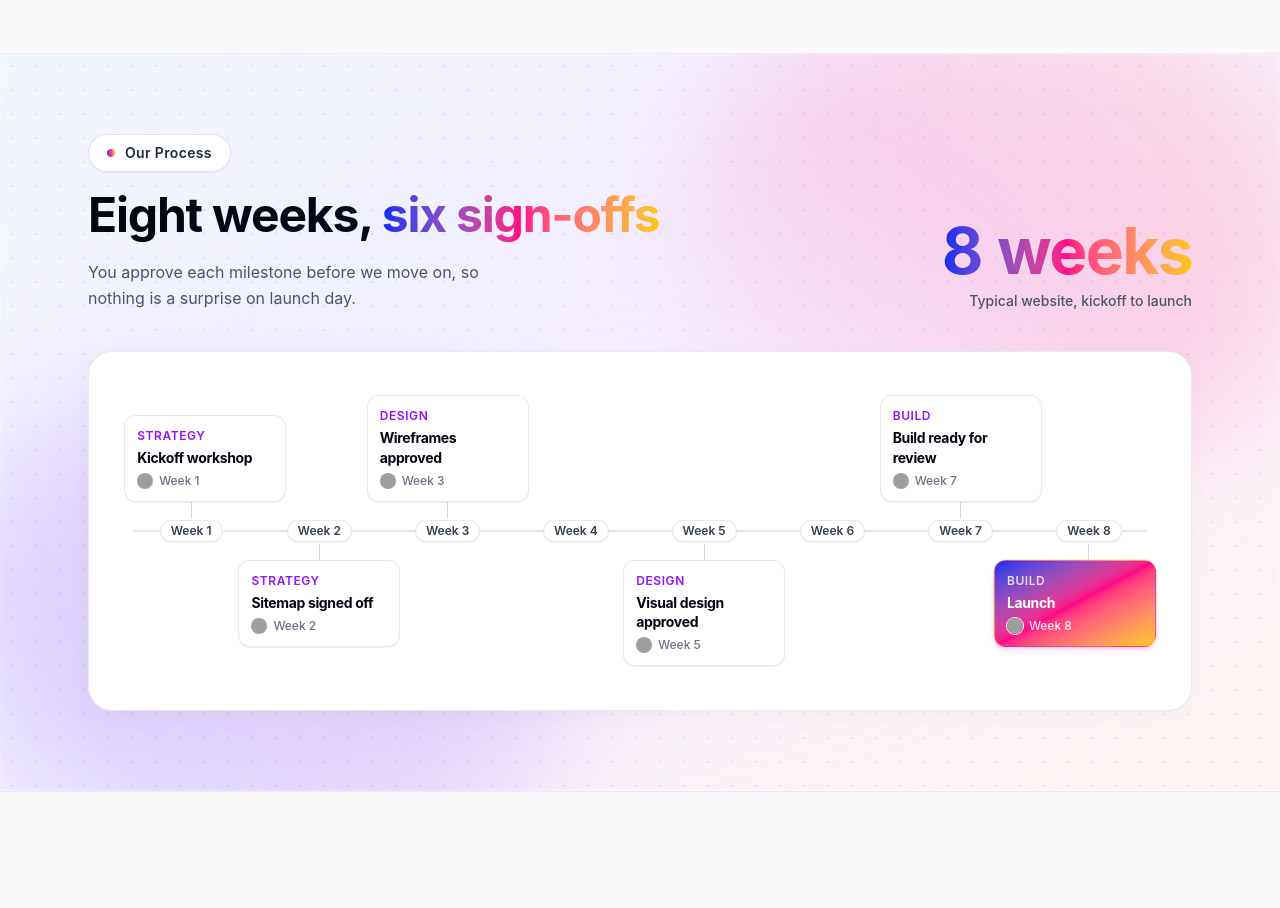
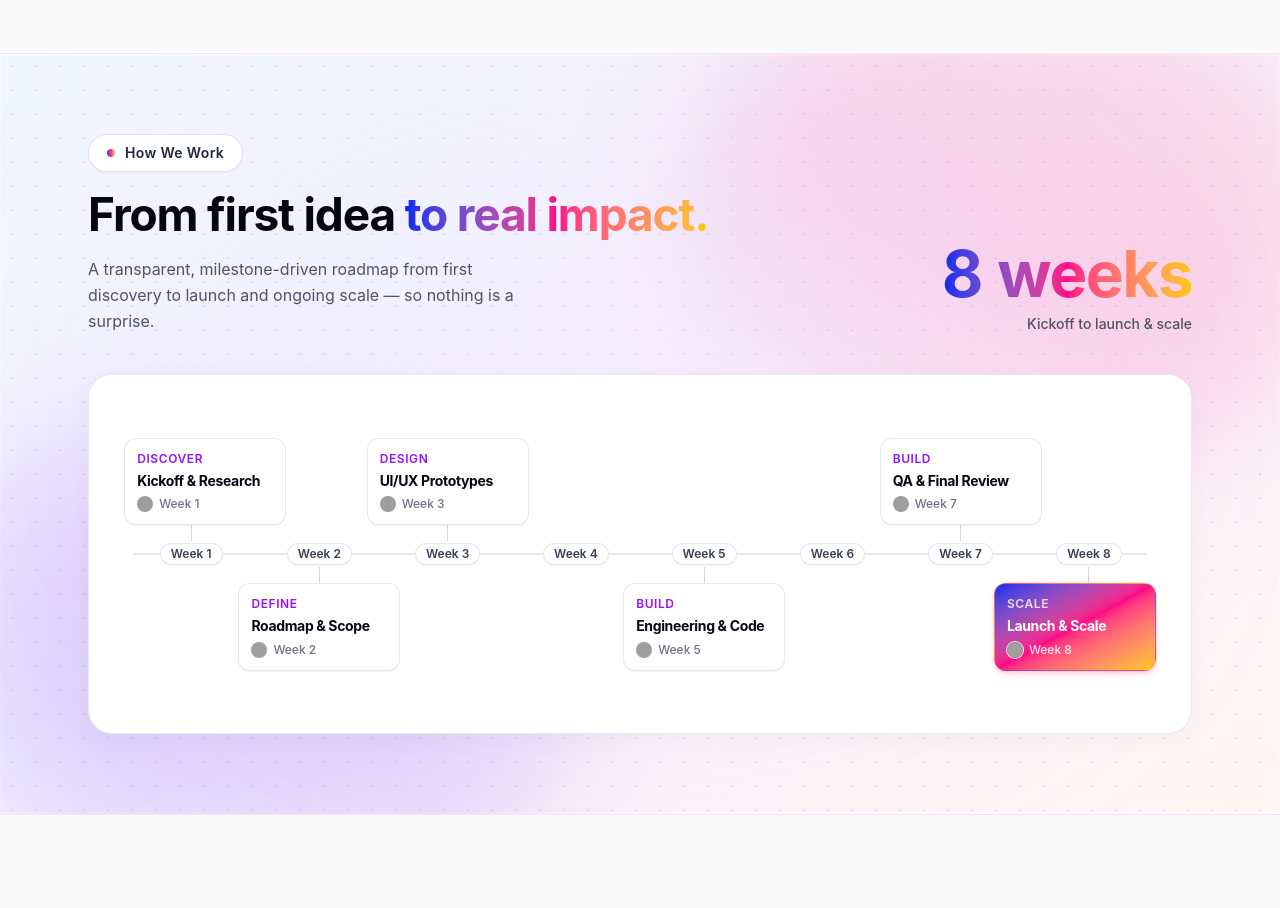
Before and after one commit to AnishDebnath/Codevia-Website, a React (Vite) app: page / in a window 1280 px wide. Shown: the part 2260-3168 px from the top of the page. Built offline with nearby package versions, Linux system fonts and the light colour scheme; grey boxes are pictures that could not be loaded.

Commit message:
Change process section content

```diff
--- a/src/pages/Home/Process.tsx
+++ b/src/pages/Home/Process.tsx
@@ -3,7 +3,7 @@ import React from 'react';
 // ponytail: proper sizing, strictly contained within div boundaries, zero horizontal overflow on desktop
 interface Milestone {
   week: number;
-  category: 'Strategy' | 'Design' | 'Build';
+  category: string;
   title: string;
   position: 'top' | 'bottom';
   isFinal?: boolean;
@@ -14,43 +14,43 @@ export const Process: React.FC = () => {
   const milestones: Milestone[] = [
     {
       week: 1,
-      category: 'Strategy',
-      title: 'Kickoff workshop',
+      category: 'Discover',
+      title: 'Kickoff & Research',
       position: 'top',
       avatar: 'https://images.unsplash.com/photo-1534528741775-53994a69daeb?w=80&h=80&fit=crop&crop=faces',
     },
     {
       week: 2,
-      category: 'Strategy',
-      title: 'Sitemap signed off',
+      category: 'Define',
+      title: 'Roadmap & Scope',
       position: 'bottom',
       avatar: 'https://images.unsplash.com/photo-1507003211169-0a1dd7228f2d?w=80&h=80&fit=crop&crop=faces',
     },
     {
       week: 3,
       category: 'Design',
-      title: 'Wireframes approved',
+      title: 'UI/UX Prototypes',
       position: 'top',
       avatar: 'https://images.unsplash.com/photo-1517841905240-472988babdf9?w=80&h=80&fit=crop&crop=faces',
     },
     {
       week: 5,
-      category: 'Design',
-      title: 'Visual design approved',
+      category: 'Build',
+      title: 'Engineering & Code',
       position: 'bottom',
       avatar: 'https://images.unsplash.com/photo-1534528741775-53994a69daeb?w=80&h=80&fit=crop&crop=faces',
     },
     {
       week: 7,
       category: 'Build',
-      title: 'Build ready for review',
+      title: 'QA & Final Review',
       position: 'top',
       avatar: 'https://images.unsplash.com/photo-1507003211169-0a1dd7228f2d?w=80&h=80&fit=crop&crop=faces',
     },
     {
       week: 8,
-      category: 'Build',
-      title: 'Launch',
+      category: 'Scale',
+      title: 'Launch & Scale',
       position: 'bottom',
       isFinal: true,
       avatar: 'https://images.unsplash.com/photo-1500648767791-00dcc994a43e?w=80&h=80&fit=crop&crop=faces',
@@ -80,21 +80,21 @@ export const Process: React.FC = () => {
         {/* Top Header Section: Section Tag & Heading on Left, 8 Weeks Stat on Right */}
         <div className="flex flex-col lg:flex-row lg:items-end justify-between gap-6 mb-8 sm:mb-10">
           {/* Left Side: Tag Line, Heading, Sub-heading */}
-          <div className="space-y-4 max-w-xl">
+          <div className="space-y-4 max-w-2xl">
             <div className="inline-flex items-center gap-2.5 px-4.5 py-2 rounded-full border border-purple-200/90 bg-white shadow-xs">
               <span className="w-2 h-2 rounded-full bg-gradient-to-r from-[#0127F2] via-[#FF0485] to-[#FFC802]" />
-              <span className="text-sm font-semibold text-gray-800 tracking-wide font-sans">Our Process</span>
+              <span className="text-sm font-semibold text-gray-800 tracking-wide font-sans">How We Work</span>
             </div>
 
-            <h2 className="text-3xl sm:text-4xl lg:text-5xl font-bold tracking-tight text-gray-950 leading-[1.14] font-sans">
-              Eight weeks,{' '}
+            <h2 className="text-3xl sm:text-4xl lg:text-[42px] xl:text-[46px] font-bold tracking-tight text-gray-950 leading-[1.14] font-sans sm:whitespace-nowrap">
+              From first idea{' '}
               <span className="text-transparent bg-clip-text bg-gradient-to-r from-[#0127F2] via-[#6E0CF8] via-[#FF0485] via-[#FD4918] to-[#FFC802]">
-                six sign-offs
+                to real impact.
               </span>
             </h2>
 
             <p className="text-sm sm:text-base text-gray-600 font-normal leading-relaxed max-w-md font-sans">
-              You approve each milestone before we move on, so nothing is a surprise on launch day.
+              A transparent, milestone-driven roadmap from first discovery to launch and ongoing scale — so nothing is a surprise.
             </p>
           </div>
 
@@ -104,7 +104,7 @@ export const Process: React.FC = () => {
               8 weeks
             </div>
             <p className="text-xs sm:text-sm text-gray-600 font-medium font-sans">
-              Typical website, kickoff to launch
+              Kickoff to launch &amp; scale
             </p>
           </div>
         </div>
```
